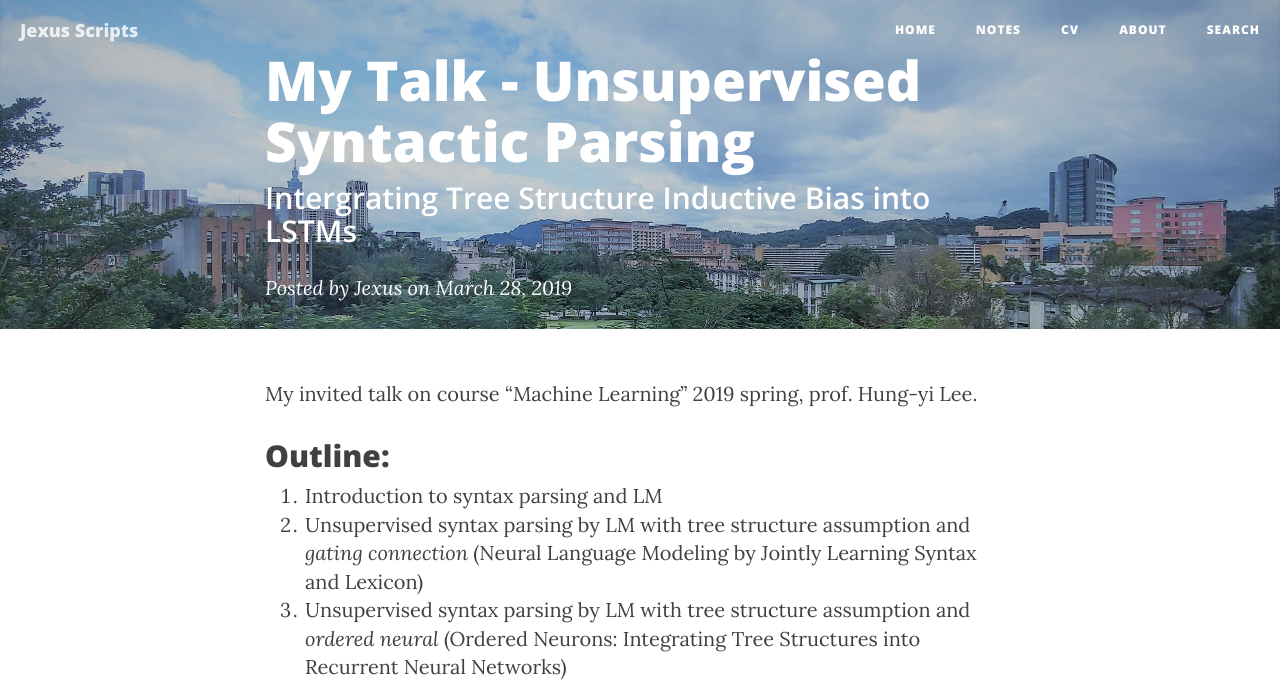
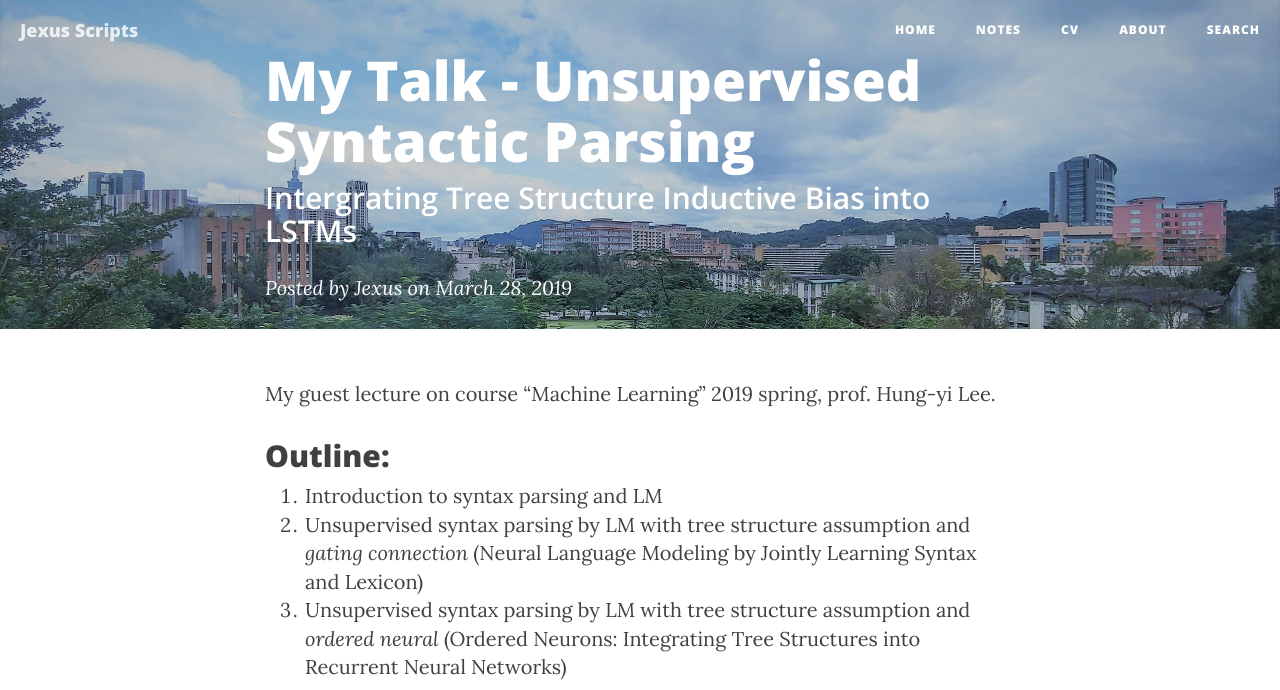
Before and after one commit to voidism/voidism.github.io, a Jekyll site: the page built from _posts/2019-03-28-Unsupervised_Syntactic_Parsing.markdown, in a window 1280 px wide. Shown: the top 690 px of the page. Built offline with Jekyll 4.4.1, drawn with Linux system fonts in a browser that asks for light colours; nearby versions of some CDN libraries; comment, search, counter and statistics services are not loaded; grey boxes are pictures that could not be loaded.

Commit message:
small modify on Case

```diff
--- a/_posts/2019-03-28-Unsupervised_Syntactic_Parsing.markdown
+++ b/_posts/2019-03-28-Unsupervised_Syntactic_Parsing.markdown
@@ -7,7 +7,7 @@ subtitle:   Intergrating Tree Structure Inductive Bias into LSTMs
 category:  video
 ---
 
-My invited talk on course "Machine Learning" 2019 spring, prof. Hung-yi Lee.
+My guest lecture on course "Machine Learning" 2019 spring, prof. Hung-yi Lee.
 
 ## Outline:
 
--- a/_posts/2019-06-30-MultiSourceDomainAdaptation.markdown
+++ b/_posts/2019-06-30-MultiSourceDomainAdaptation.markdown
@@ -3,7 +3,7 @@ layout:     post
 title:      Multi-Source Unsupervised Domain Adaptation
 author:     Jexus
 tags: 		Computer_vision deep_learning
-subtitle:   DLCV (Deep Learning for Computer Vision) 2019 spring Final Project
+subtitle:   DLCV (Deep Learning for Computer Vision) 2019 Spring Final Project
 category:  project
 ---
 
```
Also changed, not shown: _posts/2019-08-01-Geometric-Bert.markdown (+1 -1 lines).
